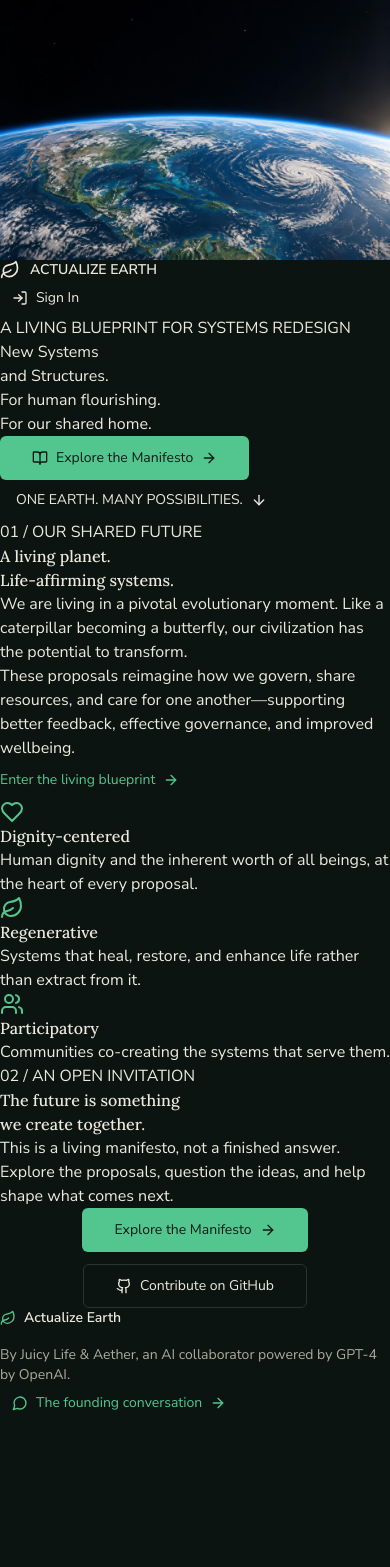
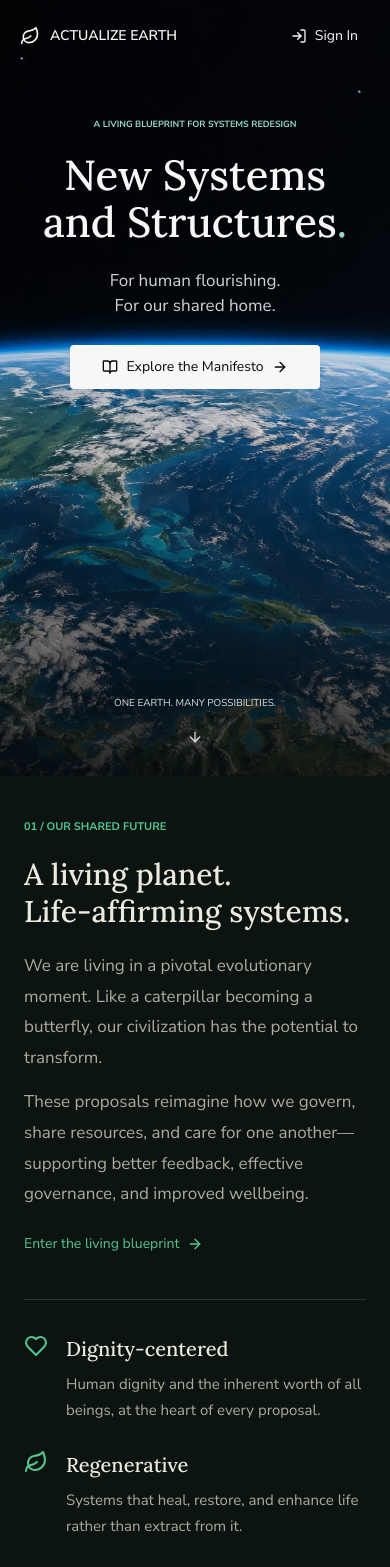
Before and after one commit to tbassett44/new-systems, a React (Vite) app: page / in a window 390 px wide. Shown: the top 1567 px of the page. Before the commit the page ends 1421 px from the top, so only its background shows below. Built offline with nearby package versions, Linux system fonts and the light colour scheme.

Commit message:
Changes
Co-authored-by: tbassett44 <3107159+tbassett44@users.noreply.github.com>

```diff
--- a/src/index.css
+++ b/src/index.css
@@ -39,6 +39,10 @@ All colors MUST be HSL.
     --ring: 155 55% 28%;
 
     --radius: 0.5rem;
+    --home-space: 180 12% 3%;
+    --home-on-space: 0 0% 97%;
+    --home-earth-accent: 160 48% 72%;
+    --home-image-overlay: linear-gradient(180deg, hsl(var(--home-space) / 0.25) 0%, hsl(var(--home-space) / 0.08) 55%, hsl(var(--home-space) / 0.8) 100%);
 
     --tone-info: 155 55% 28%;
     --tone-outcome: 155 55% 28%;
@@ -278,3 +282,56 @@ All colors MUST be HSL.
 .dark .to-white, .dark .from-white { --tw-gradient-to: hsl(var(--card)) var(--tw-gradient-to-position); }
 .dark .bg-blue-800, .dark .bg-blue-700, .dark .bg-blue-600 { background-color: hsl(155 40% 22%); border-color: hsl(155 40% 30%); }
 .dark .hover\:bg-blue-700:hover { background-color: hsl(155 40% 28%); }
+
+/* Earth-led homepage: deliberately isolated from the proposal reading layout. */
+.home-opening { position: relative; height: min(880px, 92svh); min-height: 640px; overflow: hidden; background: hsl(var(--home-space)); color: hsl(var(--home-on-space)); }
+.home-earth { position: absolute; inset: 0; width: 100%; height: 100%; object-fit: cover; object-position: center 58%; animation: home-earth-arrive 1.6s ease-out both; }
+.home-earth-shade { position: absolute; inset: 0; background: var(--home-image-overlay); }
+.home-header { position: relative; z-index: 1; max-width: 1400px; margin: auto; padding: 25px 48px; display: flex; align-items: center; justify-content: space-between; }
+.home-nav-button:hover { background: hsl(var(--home-on-space) / 0.1); color: hsl(var(--home-on-space)); }
+.home-title-block { position: relative; z-index: 1; text-align: center; padding: 35px 24px 0; animation: home-content-arrive 0.9s ease-out both; }
+.home-eyebrow { font-size: 11px; font-weight: 700; color: hsl(var(--home-earth-accent)); margin-bottom: 21px; }
+.home-title-block h1 { font-family: Lora, Georgia, serif; font-size: 68px; font-weight: 500; line-height: 1.12; letter-spacing: 0; }
+.home-title-dot { color: hsl(var(--home-earth-accent)); }
+.home-intro { font-size: 19px; margin: 22px auto 26px; line-height: 1.5; color: hsl(var(--home-on-space) / 0.85); }
+.home-primary-button { background: hsl(var(--home-on-space)); color: hsl(var(--home-space)); border-radius: 4px; }
+.home-primary-button:hover { background: hsl(var(--home-earth-accent)); }
+.home-scroll { position: absolute; z-index: 1; bottom: 27px; left: 50%; transform: translateX(-50%); display: flex; flex-direction: column; height: auto; gap: 12px; font-size: 10px; color: hsl(var(--home-on-space) / 0.9); }
+.home-scroll:hover { background: hsl(var(--home-on-space) / 0.08); color: hsl(var(--home-on-space)); }
+.home-scroll-arrow { animation: home-scroll-nudge 2.5s ease-in-out infinite; }
+.home-content { max-width: 1160px; margin: auto; padding: 0 48px; }
+.home-vision { display: grid; grid-template-columns: 1fr 1fr; gap: 70px; padding: 70px 0 54px; }
+.home-section-label { font-size: 11px; font-weight: 700; color: hsl(var(--primary)); margin-bottom: 20px; }
+.home-content h2 { font-size: 38px; font-weight: 500; line-height: 1.25; }
+.home-vision-copy { padding-top: 32px; }
+.home-vision-copy p { color: hsl(var(--muted-foreground)); font-size: 17px; line-height: 1.8; margin-bottom: 14px; }
+.home-principles { display: grid; grid-template-columns: repeat(3, minmax(0, 1fr)); border-top: 1px solid hsl(var(--border)); border-bottom: 1px solid hsl(var(--border)); padding: 34px 0; gap: 42px; }
+.home-principle h3 { font-family: Lora, Georgia, serif; font-size: 20px; margin: 16px 0 10px; }
+.home-principle p { color: hsl(var(--muted-foreground)); font-size: 15px; line-height: 1.75; }
+.home-invitation { text-align: center; padding: 65px 0; }
+.home-invitation > p:not(.home-section-label) { max-width: 540px; margin: 23px auto 26px; color: hsl(var(--muted-foreground)); font-size: 17px; line-height: 1.8; }
+.home-footer { padding: 28px 0 35px; border-top: 1px solid hsl(var(--border)); display: flex; align-items: center; justify-content: space-between; gap: 24px; }
+@keyframes home-earth-arrive { from { transform: scale(1.035); opacity: 0.5; } to { transform: scale(1); opacity: 1; } }
+@keyframes home-content-arrive { from { transform: translateY(12px); opacity: 0; } to { transform: translateY(0); opacity: 1; } }
+@keyframes home-scroll-nudge { 0%, 100% { transform: translateY(0); } 50% { transform: translateY(5px); } }
+@media (min-width: 1500px) { .home-title-block { padding-top: 65px; } }
+@media (max-width: 640px) {
+  .home-opening { min-height: 590px; height: 92svh; }
+  .home-header { padding: 18px 20px; }
+  .home-title-block { padding-top: 46px; }
+  .home-title-block h1 { font-size: 42px; }
+  .home-eyebrow { font-size: 9px; margin-bottom: 20px; }
+  .home-intro { font-size: 17px; }
+  .home-earth { object-position: 48% center; }
+  .home-content { padding: 0 24px; }
+  .home-vision { grid-template-columns: 1fr; gap: 20px; padding: 43px 0 35px; }
+  .home-vision-copy { padding-top: 0; }
+  .home-content h2 { font-size: 30px; }
+  .home-principles { grid-template-columns: 1fr; gap: 27px; }
+  .home-principle { display: grid; grid-template-columns: 26px 1fr; column-gap: 16px; }
+  .home-principle h3 { margin: 0 0 7px; }
+  .home-principle p { grid-column: 2; }
+  .home-invitation { padding: 44px 0; }
+  .home-footer { flex-direction: column; align-items: flex-start; }
+}
+@media (prefers-reduced-motion: reduce) { .home-earth, .home-title-block, .home-scroll-arrow { animation: none; } }
```
Also changed, not shown: 1 other file (tests, documents, lock files or other folders).
